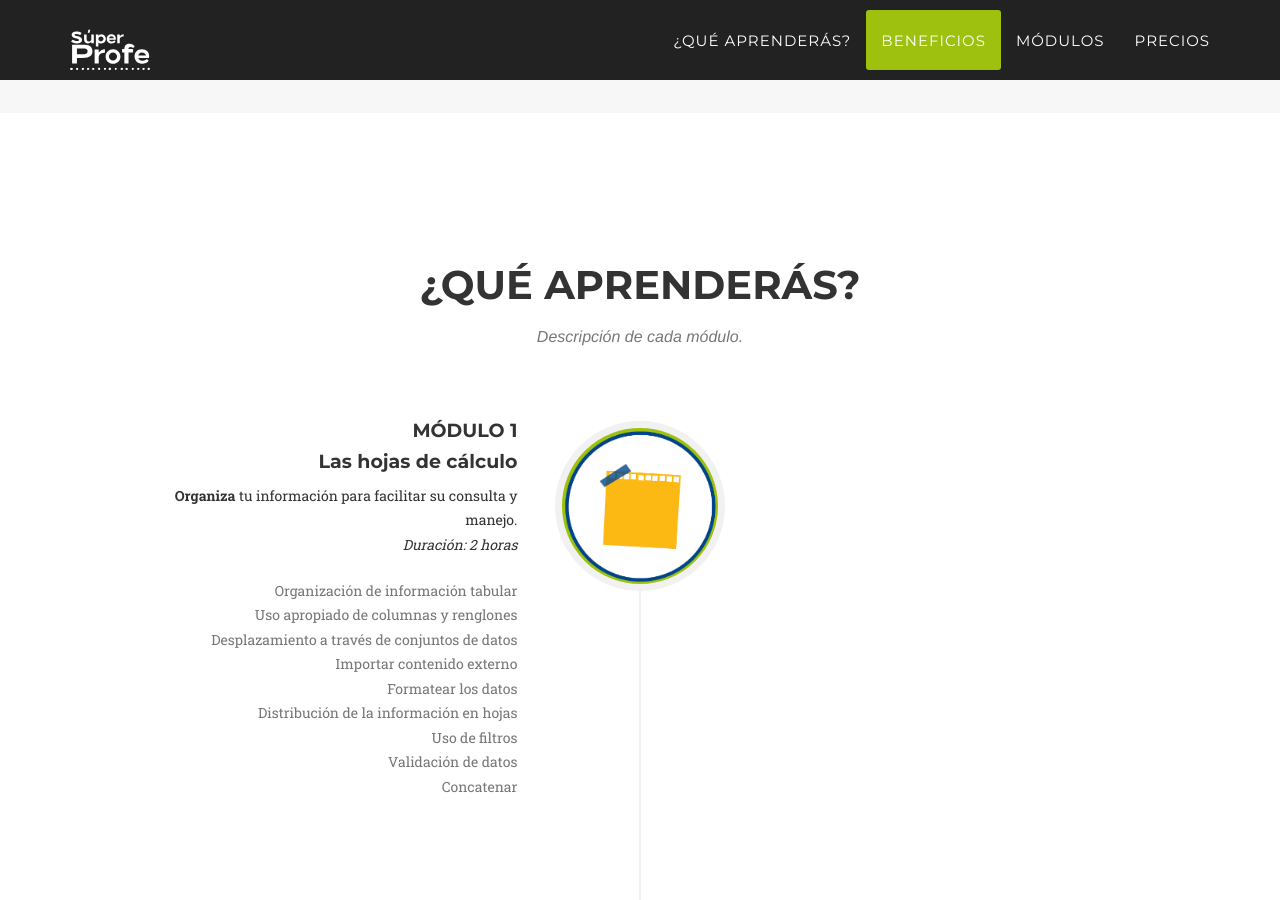
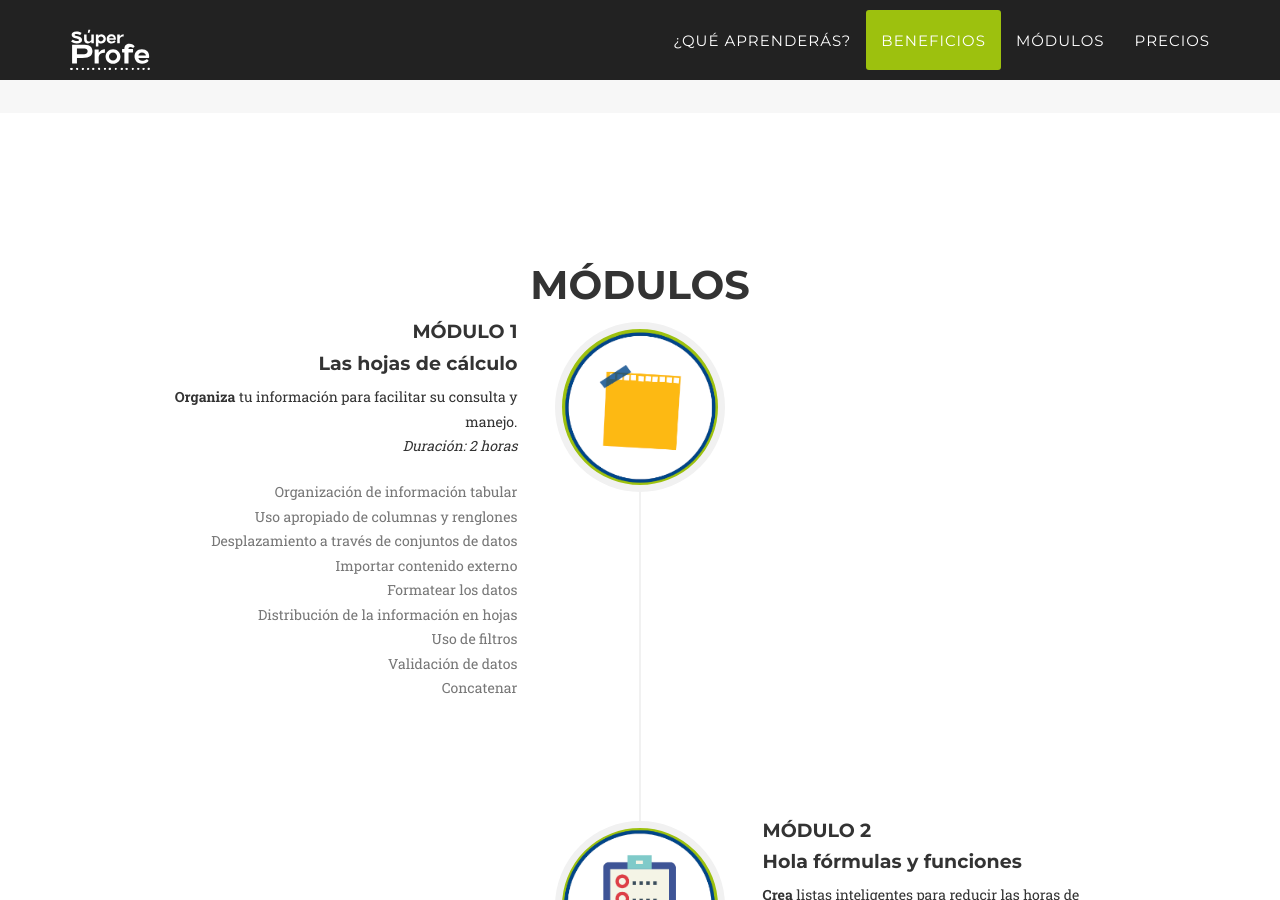
Before and after one commit to camachevaz/superProfe, a Jekyll site: the page built from index.html, in a window 1280 px wide and 900 px high, scrolled down 2770 px. Built offline with Jekyll 4.4.1, drawn with Linux system fonts in a browser that asks for light colours; some web fonts are replaced.

Commit message:
Update about.html

```diff
--- a/_includes/about.html
+++ b/_includes/about.html
@@ -3,8 +3,7 @@
         <div class="container">
             <div class="row">
                 <div class="col-lg-12 text-center">
-                    <h2 class="section-heading">¿Qué aprenderás?</h2>
-                    <h3 class="section-subheading text-muted">Descripción de cada módulo.</h3>
+                    <h2 class="section-heading">Módulos</h2>
                 </div>
             </div>
             <div class="row">
```
